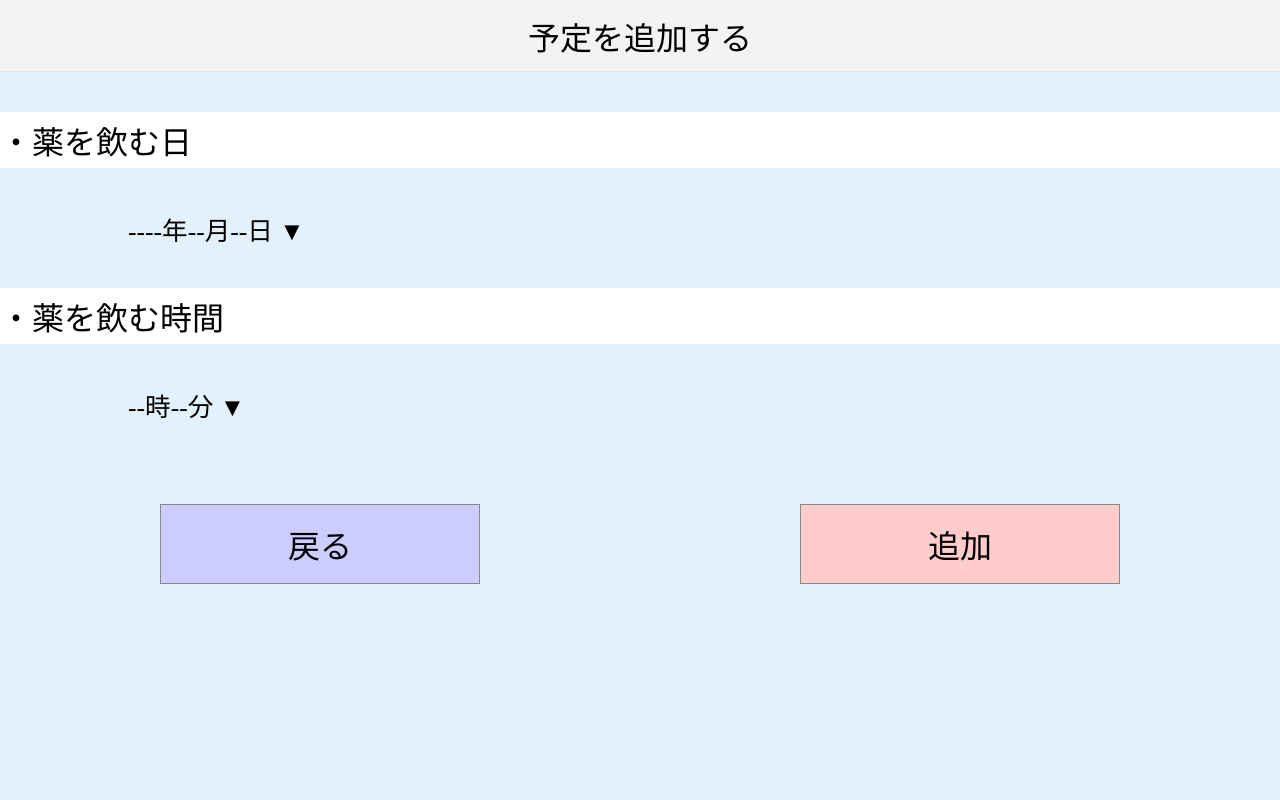
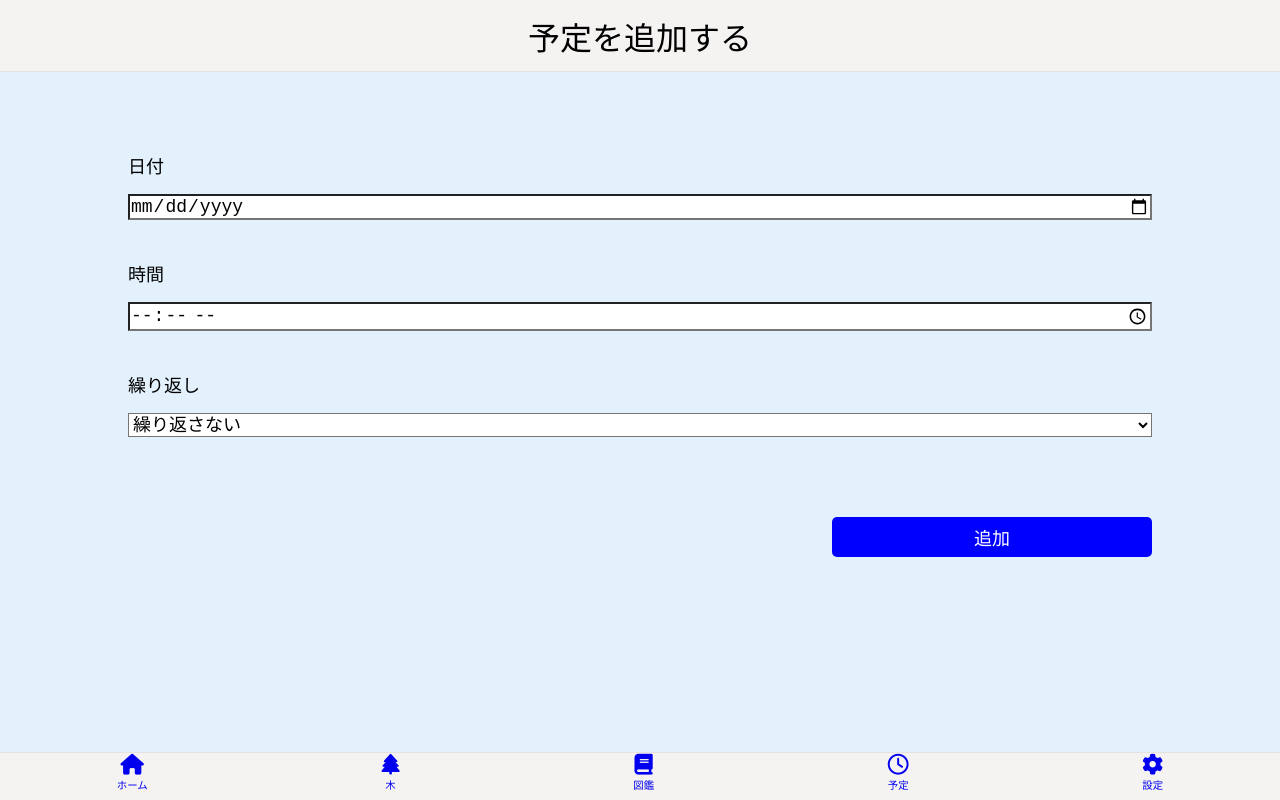
Before and after one commit to TTTTk84/oneteam, a website: page www/add.html in a window 1280 px wide. Drawn offline with Linux system fonts and the light colour scheme.

Commit message:
変更:予定追加画面の構成と見た目

```diff
--- a/www/add.html
+++ b/www/add.html
@@ -9,6 +9,10 @@
         content="default-src * data: gap: https://ssl.gstatic.com; style-src * 'unsafe-inline'; script-src * 'unsafe-inline' 'unsafe-eval'">
     <link rel="stylesheet" href="components/loader.css">
     <script src="components/loader.js"></script>
+    <script
+      src="https://kit.fontawesome.com/1440b05c82.js"
+      crossorigin="anonymous"
+    ></script>
     <link href="css/common.css" rel="stylesheet">
     <link href="css/add.css" rel="stylesheet">
 </head>
@@ -18,35 +22,54 @@
         <div>予定を追加する</div>
     </header>
     <main>
-        <div id="table">
-            <div class="tr">
-                <div class="th">
-                    <p>・薬を飲む日</p>
-                </div>
-                <div class="td">
-                    <p>----年--月--日&nbsp▼</p>
-                </div>
-            </div>
+        <p>日付</p>
+        <input type="date" value="MM-DD">
+        <p>時間</p>
+        <input type="time" value="hh:mm">
+        <p>繰り返し</p>
+        <select name="roop">
+            <option value="not">繰り返さない</option>
+            <option value="week">毎週</option>
+            <option value="month">毎月</option>
+        </select>
+        <div id="button-box">
+            <!-- <input type="button" value="戻る" id="back" class="button"> -->
+            <input type="button" value="追加" id="add" class="button">
+        </div>
+    </main>
 
-            <div class="tr">
-                <div class="th">
-                    <p> ・薬を飲む時間</p>
-                </div>
-                <div class="td">
-                    <p>--時--分&nbsp▼</p>
-                </div>
-            </div>
-            <div id="button-box">
-                <a href="scadule.html">
-                    <div id="back" class="button">戻る</div>
-                </a>
-                <a href="scadule.html">
-                    <div id="add" class="button">追加</div>
-                </a>
-            </div>
-        </div>
-
-    </main>
+    <footer>
+    <div class="footer-content">
+      <a href="home.html">
+        <i class="fas fa-home"></i>
+        <span class="footer-name">ホーム</span>
+      </a>
+    </div>
+    <div class="footer-content">
+      <a href="index.html">
+        <i class="fa fa-tree"></i>
+        <span class="footer-name">木</span>
+      </a>
+    </div>
+    <div class="footer-content">
+      <a href="collection.html">
+        <i class="fa fa-book"></i>
+        <span class="footer-name">図鑑</span>
+      </a>
+    </div>
+    <div class="footer-content">
+      <a href="scadule.html">
+        <i class="fa fa-clock-o"></i>
+        <span class="footer-name">予定</span>
+      </a>
+    </div>
+    <div class="footer-content">
+      <a href="edit.html">
+        <i class="fa fa-cog"></i>
+        <span class="footer-name">設定</span>
+      </a>
+    </div>
+  </footer>
 </body>
 
 </html>
--- a/www/css/add.css
+++ b/www/css/add.css
@@ -1,63 +1,37 @@
 main {
-    position: relative;
+    display: flex;
+    flex-direction: column;
+    padding: 10vh 10vw;
     height: 91vh;
     background-color: #E3F1FC;
 }
 
-#table {
-    position: absolute;
-    top: 5vh;
-    width: 100vw;
+p {
+    margin-bottom: 2vh;
+    font-size: 18px;
 }
 
-.tr {
-    /* margin : 5vh 0; */
-    font-size: 2em;
+input, select {
+    margin-bottom: 5vh;
+    font-size: 18px;
+    background: #ffffff;
 }
 
-.th {
-    background: white;
-    height: 7vh;
-}
-
-.td {
-    height: 15vh;
-    font-size: 0.8em;
-    margin-left: 10vw;
-}
-
-.th, .td {
+#button-box{
     display: flex;
-    align-items: center;
-}
-
-#button-box {
-    display: flex;
-    align-items: center;
-    justify-content: space-around;
+    /* justify-content: space-between; */
+    justify-content: flex-end;
     margin-top: 5vh;
-    font-size: 2em;
 }
 
 .button {
-    display: flex;
-    align-items: center;
-    justify-content: center;
-    height: 10vh;
     width: 25vw;
-    border: solid #888888 1px;
-    text-align: center;
-}
-
-#back {
-    background: #ccccff;
+    height: 5vh;
 }
 
 #add {
-    background: #ffcccc;
+    background: blue;
+    color: white;
+    border: none;
+    border-radius: 5px;
 }
-
-a {
-    text-decoration: none;
-    color: black;
-}
```
